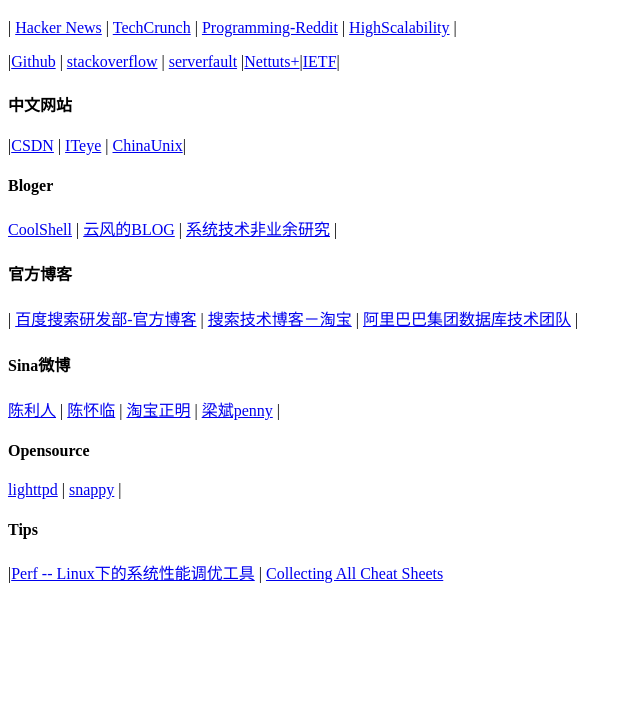
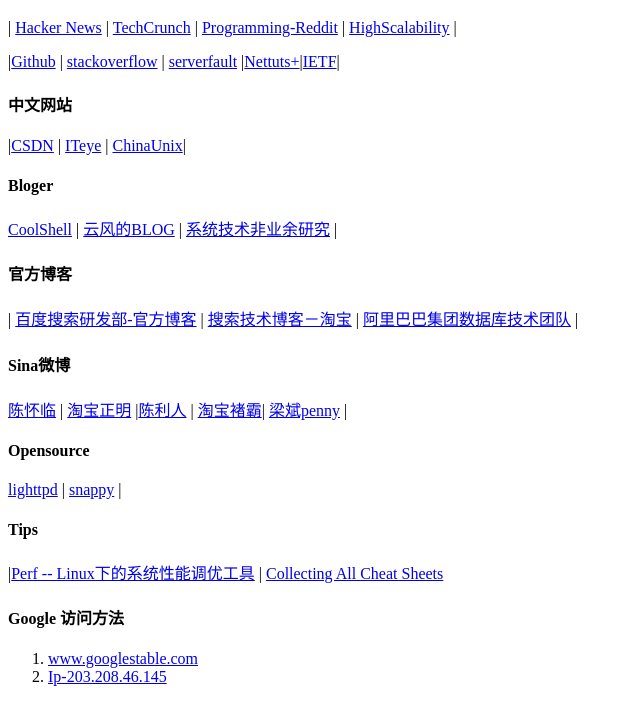
Before and after one commit to duanguoxue/duanguoxue.github.com, a plain HTML site: page index.html in a window 1280 px wide. Shown: the part 87-800 px from the top of the page, without its empty margins (0-640 px from the left). Drawn offline with Linux system fonts and the light colour scheme.

Commit message:
add some

```diff
--- a/index.html
+++ b/index.html
@@ -1,8 +1,8 @@
 <html>
-<title>Collecting Program Site</title>
-</body>
-<meta http-equiv="content-type" content="text/html; charset=UTF-8" />
-<h1>Collecting Program Site</h1>
+        <title>Collecting Program Site</title>
+        </body>
+        <meta http-equiv="content-type" content="text/html; charset=UTF-8" />
+        <h1>Collecting Program Site</h1>
 <h4>English Site</h4>
 <p>| <a href="http://news.ycombinator.com/">Hacker News</a> | <a href="http://techcrunch.com/">TechCrunch</a> | <a href="http://www.reddit.com/r/programming/">Programming-Reddit</a> | <a href="http://highscalability.com/">HighScalability</a> |  </p>
 <p>|<a href="http://www.github.com">Github</a> | <a href="http://stackoverflow.com/">stackoverflow</a> | <a href="http://serverfault.com/">serverfault</a> |<a href="http://net.tutsplus.com">Nettuts+</a>|<a href="http://www.ietf.org/">IETF</a>|</p>
@@ -13,11 +13,15 @@
 <h4>官方博客</h4>
 <p>| <a href="http://stblog.baidu-tech.com/">百度搜索研发部-官方博客</a> | <a href="http://www.searchtb.com/">搜索技术博客－淘宝</a> | <a href="http://www.taobaodba.com/">阿里巴巴集团数据库技术团队</a> |</p>
 <h4>Sina微博</h4>
-<p><a href="http://weibo.com/lirenchen">陈利人</a> | <a href="http://weibo.com/huailinchen">陈怀临</a> | <a href="http://weibo.com/wensong8">淘宝正明</a> | <a href="http://weibo.com/pennyliang">梁斌penny</a> |</p>
+<p><a href="http://weibo.com/huailinchen">陈怀临</a> | <a href="http://weibo.com/wensong8">淘宝正明</a> |<a href="http://weibo.com/lirenchen">陈利人</a> | <a href="http://weibo.com/tchuba">淘宝褚霸</a>| <a href="http://weibo.com/pennyliang">梁斌penny</a> |</p>
 <h4>Opensource</h4>
 <p><a href="http://www.lighttpd.net/">lighttpd</a> | <a href="http://code.google.com/p/snappy/">snappy</a> |</p>
 <h4>Tips</h4>
 <p>|<a href="http://www.ibm.com/developerworks/cn/linux/l-cn-perf1/index.html">Perf -- Linux下的系统性能调优工具</a> |
 <a href="http://overapi.com/">Collecting All Cheat Sheets</a></p>
-</body>
-</html>
+<h4>Google 访问方法</h4>
+<ol>
+<li><a href="http://www.googlestable.com">www.googlestable.com</a></li>
+<li><a href="http://203.208.46.145">Ip-203.208.46.145</a></li>
+</ol></body>
+                </html>
```
